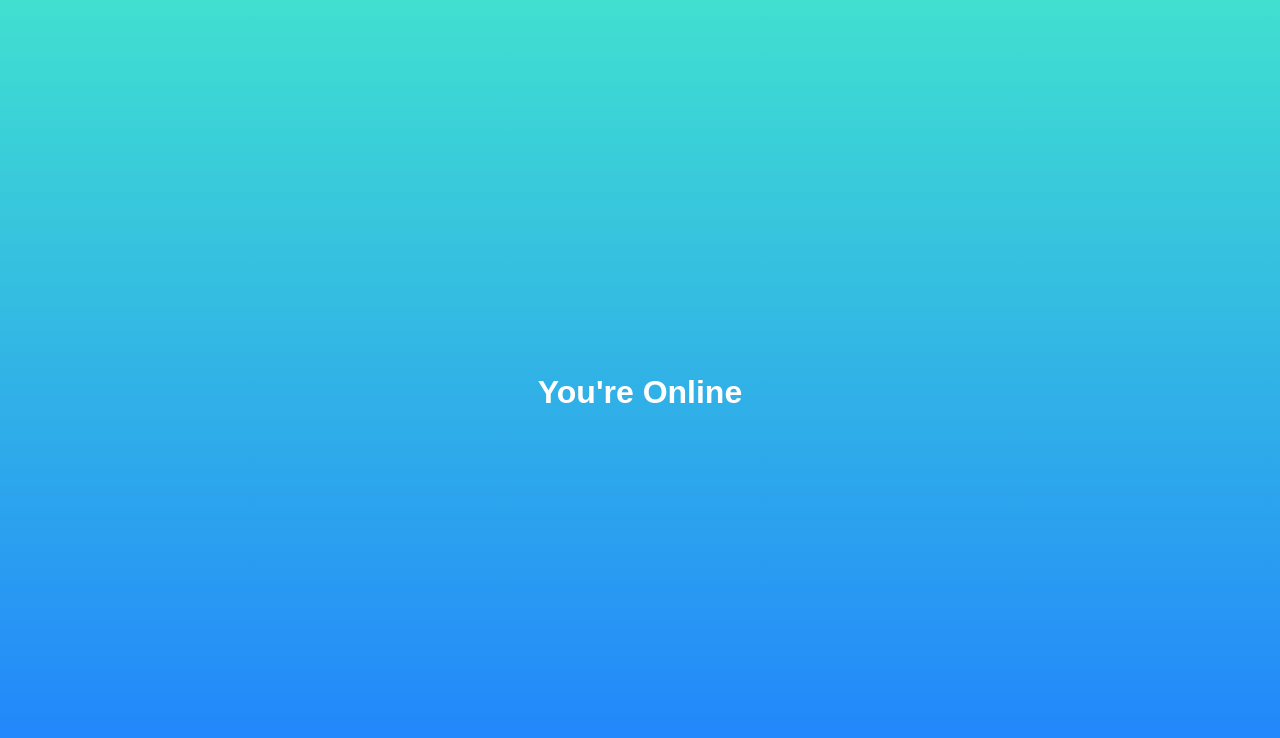
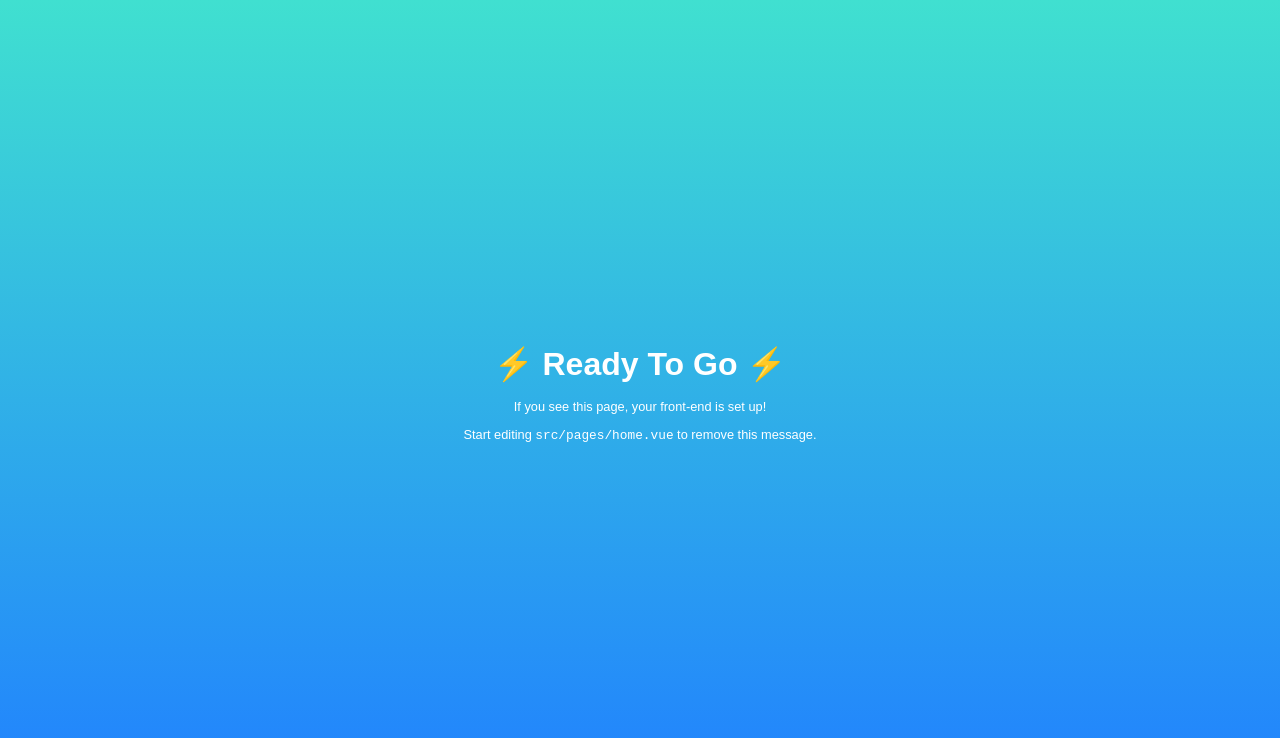
Before and after one commit to foxxyz/front-end-starter, a Vue app: page / in a window 1280 px wide. Shown: the top 738 px of the page. Built offline with nearby package versions, Linux system fonts and the light colour scheme.

Commit message:
feat: improve welcome message

```diff
--- a/src/pages/home.vue
+++ b/src/pages/home.vue
@@ -1,7 +1,13 @@
 <template>
     <main>
         <div>
-            <h1>You're Online</h1>
+            <h1>⚡ Ready To Go ⚡</h1>
+            <p>
+                If you see this page, your front-end is set up!
+            </p>
+            <p>
+                Start editing <code>src/pages/home.vue</code> to remove this message.
+            </p>
         </div>
     </main>
 </template>
@@ -23,4 +29,10 @@ main
     h1
         font-size: 2em
         margin-bottom: .5em
+        text-align: center
+
+    p
+        text-align: center
+        margin-bottom: 1em
+        font-size: .8em
 </style>
```
